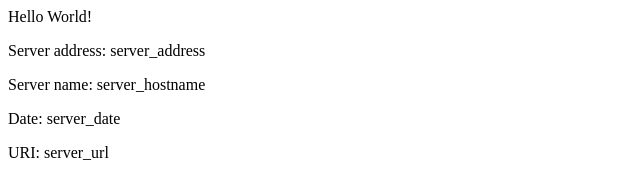
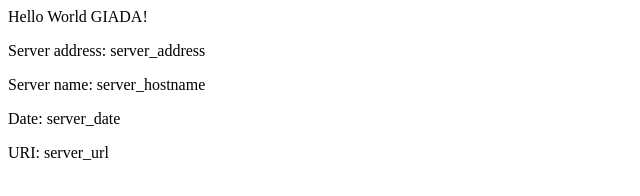
Before and after one commit to giada8989/eks-example, a plain HTML site: page src/index.html in a window 1280 px wide. Shown: the full height of the page, 0-640 px from the left. Drawn offline with Linux system fonts and the light colour scheme.

Commit message:
v2 Updating home page

```diff
--- a/src/index.html
+++ b/src/index.html
@@ -1,8 +1,8 @@
 <head>
-<title>Hello World</title>
+<title>Hello World Giada</title>
 </head>
 <div class="info">
-<h>Hello World!</h>
+<h>Hello World GIADA!</h>
 <p><span>Server&nbsp;address:</span> <span>server_address</span></p>
 <p><span>Server&nbsp;name:</span> <span>server_hostname</span></p>
 <p class="smaller"><span>Date:</span> <span>server_date</span></p>
```
